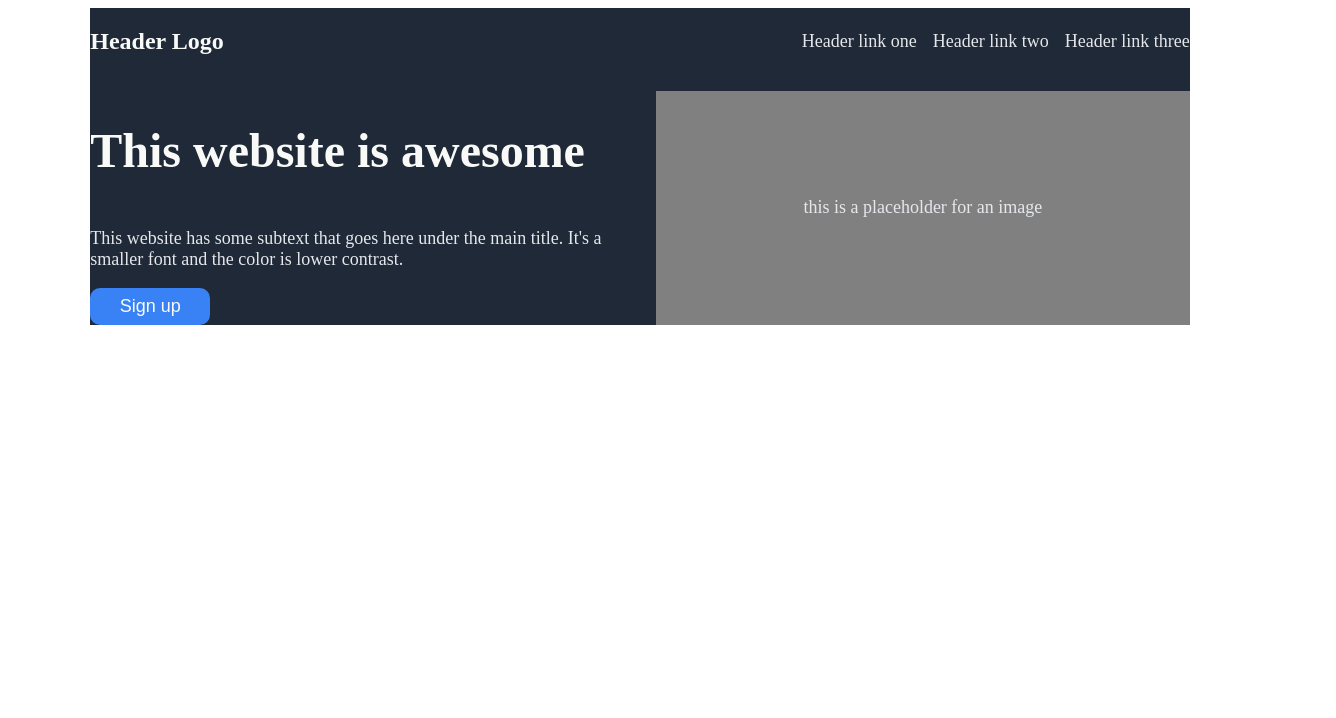
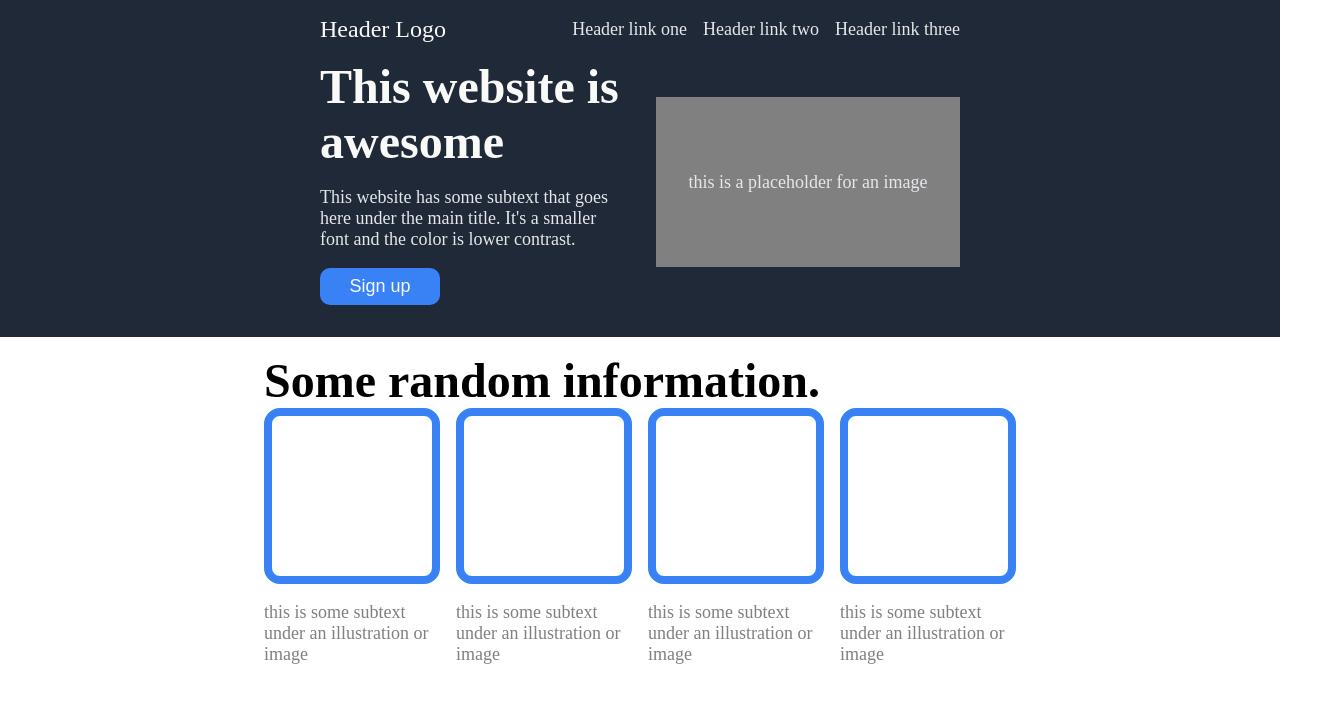
Before and after one commit to BrandonW52/odin-landing-page, a plain HTML site: page index.html in a window 1280 px wide. Shown: the whole page, 1336 px wide, since content can reach past the window. Drawn offline with Linux system fonts and the light colour scheme.

Commit message:
Edit the index and style to add info boxes

```diff
--- a/index.html
+++ b/index.html
@@ -14,7 +14,7 @@
 
             <div class="header-bar">
 
-                <h2>Header Logo</h2>
+                <div class="logo">Header Logo</div>
 
                 <ul>
                     <li><a href="#">Header link one</a></li>
@@ -30,7 +30,7 @@
 
                 <div class="left">
 
-                    <h1>This website is awesome</h1>
+                    <div class="hero">This website is awesome</div>
 
                     <p>This website has some subtext that goes here under the main title. It's a smaller font and the color is lower contrast.</p>
 
@@ -50,6 +50,28 @@
 
         </div>
 
+        <div class="info">
+            <div class="hero">Some random information.</div>
+            <div class="box">
+                <div class="item">
+                    <div class="block"></div>
+                    <p>this is some subtext under an illustration or image</p>
+                </div>
+                <div class="item">
+                    <div class="block"></div>
+                    <p>this is some subtext under an illustration or image</p>
+                </div>
+                <div class="item">
+                    <div class="block"></div>
+                    <p>this is some subtext under an illustration or image</p>
+                </div>
+                <div class="item">
+                    <div class="block"></div>
+                    <p>this is some subtext under an illustration or image</p>
+                </div>
+            </div>
+        </div>
+
     </div>
 
 </body>
--- a/style.css
+++ b/style.css
@@ -1,11 +1,22 @@
+body {
+    margin: 0px;
+}
+
 .container {
     display: flex;
+    flex-direction: column;
     justify-content: center;
 }
 
 .header {
     display: flex;
     flex-direction: column;
+    align-self: center;
+
+    padding-left: 25%;
+    padding-right: 25%;
+    padding-top: 16px;
+    padding-bottom: 32px;
 
     color: #f9faf8;
     background-color: #1f2937;
@@ -18,7 +29,7 @@
     margin-bottom: 16px;
 }
 
-h2 {
+.logo {
     font-size: 24px;
 }
 
@@ -52,7 +63,7 @@ a {
     flex: 1;
 }
 
-h1 {
+.hero {
     font-size: 48px;
     font-weight: bolder;
 }
@@ -78,5 +89,38 @@ button {
     flex: 1;
     justify-content: center;
     align-items: center;
-    height: 234px;
+    height: 170px;
 }
+
+.info {
+    display: flex;
+    flex-direction: column;
+    align-self: center;
+
+    padding-left: 25%;
+    padding-right: 25%;
+    padding-top: 16px;
+    padding-bottom: 32px;
+}
+
+.box {
+    display: flex;
+    justify-content: space-between;
+    gap: 16px;
+}
+
+.item {
+    display: flex;
+    flex-direction: column;
+}
+
+.block {
+    border: 8px solid #3882f6;
+    border-radius: 16px;
+    height: 160px;
+    width: 160px;
+}
+
+.item p {
+    color: gray;
+}
```
